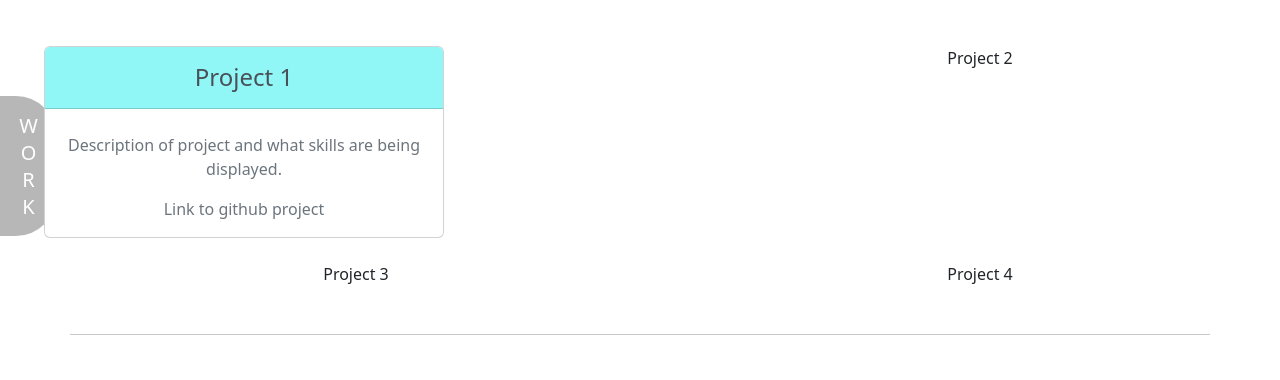
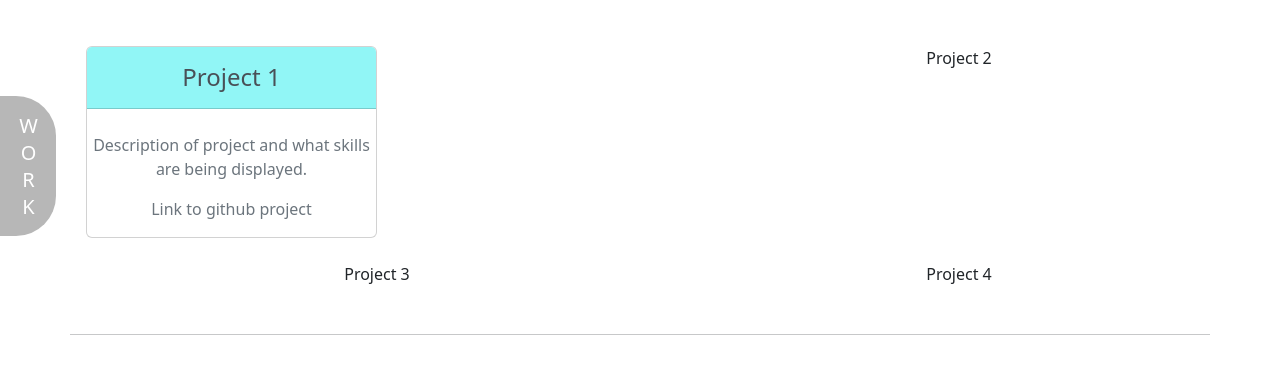
Before and after one commit to MABBenton/MABBenton.github.io, a plain HTML site: page index.html in a window 1280 px wide. Shown: the part 386-766 px from the top of the page. Drawn offline with nearby package versions, Linux system fonts and the light colour scheme.

Commit message:
wrapped projects grid in a container div

```diff
--- a/index.html
+++ b/index.html
@@ -37,10 +37,12 @@
       <!--work-->
       <section id="work" class="container-fluid d-flex align-items-center my-5 p-0">
         <h5 id="sectionHeader" class="text-white p-3 m-0" style="background-color:rgb(183, 183, 183)">WORK</h5>
-        <div class="row text-center flex-grow-1">
+        <!--projects grid-->
+        <div class="container flex-grow-1 px-0">
+          <div class="row text-center">
             <!--project 1 card-->
             <div class="col-md-6 px-0 mb-4">
-            <div class="card" style="width: 25rem">
+              <div class="card" style="width: 50%">
                 <div class="card-body px-0 pt-0 pb-3">
                   <h4 class="card-header text-light-emphasis py-3" style="background-color:rgb(145, 246, 246)">Project 1</h4>
                   <img src="" class="card-img">
@@ -54,6 +56,7 @@
             <div class="col-md-6">Project 3</div>
             <div class="col-md-6">Project 4</div>
           </div>
+        </div><!--/projects grid-->
       </section>
       <!--/work-->
 
```
Lines whose indentation alone changed are shown as unchanged.
